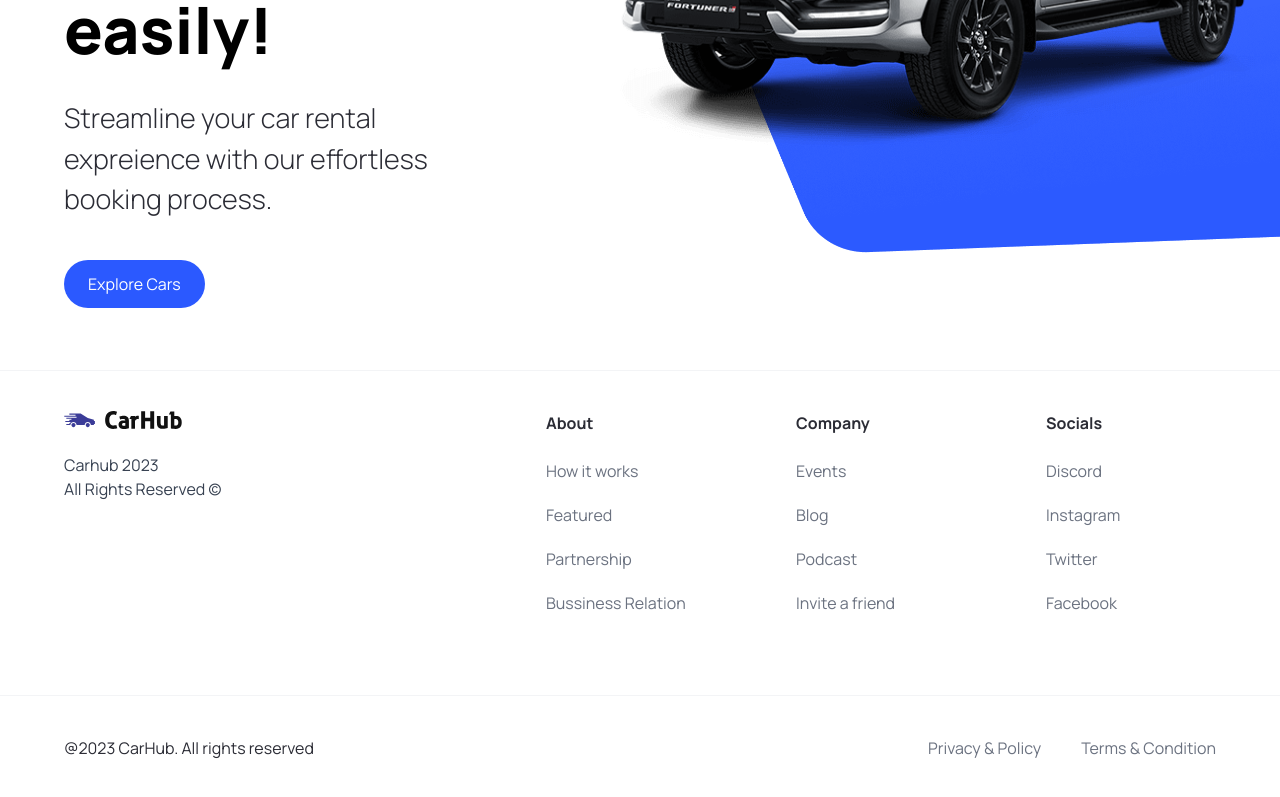
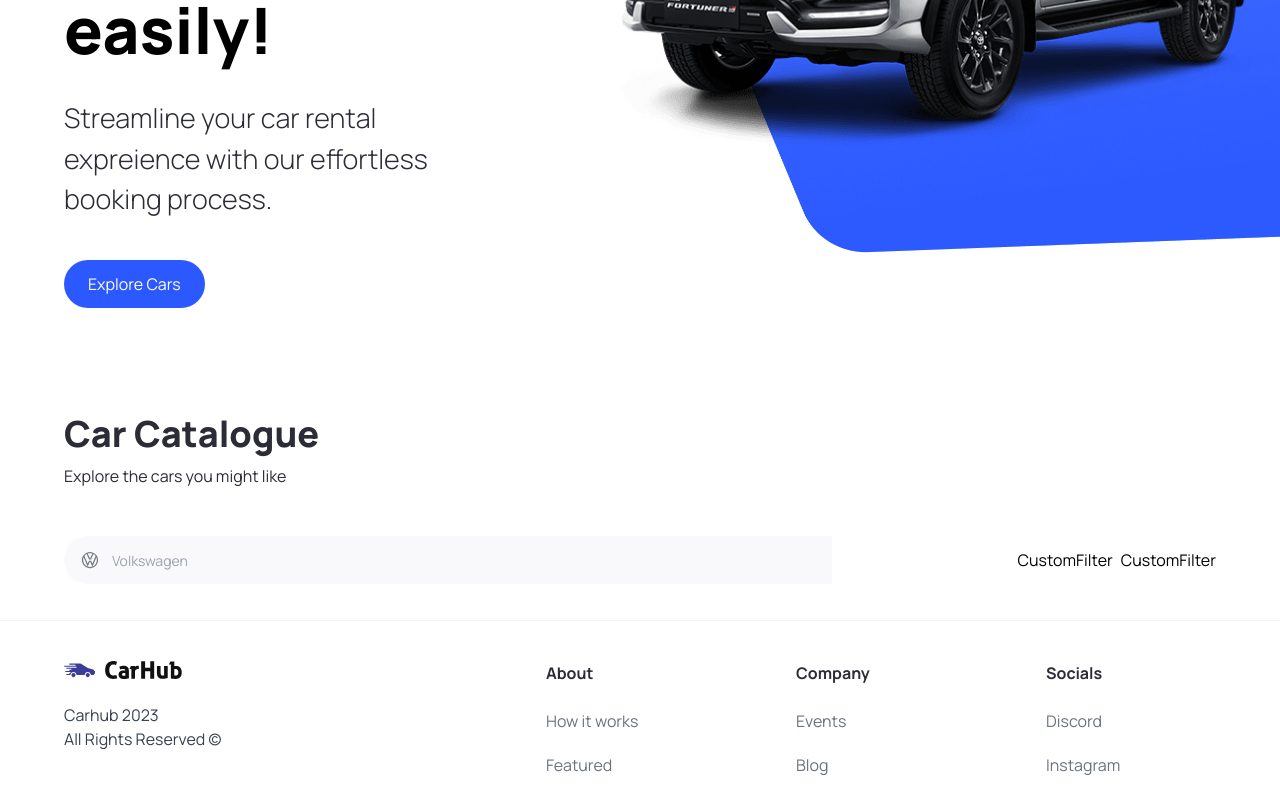
Before and after one commit to Mehranlip/car-showcase-Nextjs, a Next.js app: page / in a window 1280 px wide. Shown: the part 450-1247 px from the top of the page. Built offline with nearby package versions, Linux system fonts and the light colour scheme.

Commit message:
add headless ui

```diff
--- a/app/page.tsx
+++ b/app/page.tsx
@@ -1,9 +1,24 @@
-import { Hero } from "@/components";
+import { CustomFilter, Hero, SearchBar } from "@/components";
 
 export default function Home() {
   return (
     <main className="overflow-hidden">
       <Hero />
+      <div className="mt-12 padding-x padding-y max-width" id="discover">
+        <div className="home__text-container">
+          <h1 className="text-4xl font-extrabold"> Car Catalogue</h1>
+          <p>Explore the cars you might like</p>
+        </div>
+
+        <div className="home__filters">
+          <SearchBar />
+
+          <div className="home__filter-container">
+            <CustomFilter title="fuel" />
+            <CustomFilter title="year" />
+          </div>
+        </div>
+      </div>
     </main>
   );
 }
--- /dev/null
+++ b/components/CustomFilter.tsx
@@ -0,0 +1,7 @@
+import React from "react";
+
+function CustomFilter() {
+  return <div>CustomFilter</div>;
+}
+
+export default CustomFilter;
--- /dev/null
+++ b/components/SearchBar.tsx
@@ -0,0 +1,23 @@
+"use client";
+
+import React from "react";
+import { SearchManuFacture } from "./";
+
+import { useState } from "react";
+
+function SearchBar() {
+  const [manuFacturer, setManuFacturer] = useState("");
+  const handelSearch = () => {};
+  return (
+    <form className="searchbar" onSubmit={handelSearch}>
+      <div className="searchbar__item">
+        <SearchManuFacture
+          manuFacturer={manuFacturer}
+          setManuFacturer={setManuFacturer}
+        />
+      </div>
+    </form>
+  );
+}
+
+export default SearchBar;
--- /dev/null
+++ b/components/SearchManuFacture.tsx
@@ -0,0 +1,34 @@
+"use client";
+import Image from "next/image";
+import { Combobox, Transition } from "@headlessui/react";
+import { SearchManuFacturerProps } from "@/types";
+
+function SearchManuFacture({
+  manuFacturer,
+  setManuFacturer,
+}: SearchManuFacturerProps) {
+  return (
+    <div className="search-manufacturer">
+      <Combobox>
+        <div className="relative w-full">
+          <Combobox.Button className="absolute top-[14px]">
+            <Image
+              src="/car-logo.svg"
+              width={20}
+              height={20}
+              className="ml-4"
+              alt="Car logo"
+            />
+          </Combobox.Button>
+          <Combobox.Input
+            className="search-manufacturer__input"
+            placeholder="Volkswagen"
+            displayValue={(manuFacturer: string) => manuFacturer}
+          />
+        </div>
+      </Combobox>
+    </div>
+  );
+}
+
+export default SearchManuFacture;
--- a/components/index.ts
+++ b/components/index.ts
@@ -2,5 +2,16 @@
 import CustomButton from "./CustomButton";
 import Navbar from "./Navbar";
 import Footer from "./Footer";
+import SearchBar from "./SearchBar";
+import CustomFilter from "./CustomFilter";
+import SearchManuFacture from "./SearchManuFacture";
 
-export { Hero, CustomButton, Navbar, Footer };
+export {
+  Hero,
+  CustomButton,
+  Navbar,
+  Footer,
+  SearchBar,
+  CustomFilter,
+  SearchManuFacture,
+};
--- a/package.json
+++ b/package.json
@@ -9,6 +9,7 @@
     "lint": "next lint"
   },
   "dependencies": {
+    "@headlessui/react": "^1.7.15",
     "@types/node": "20.3.0",
     "@types/react": "18.2.11",
     "@types/react-dom": "18.2.4",
--- a/types/index.ts
+++ b/types/index.ts
@@ -6,3 +6,8 @@
   handleClick?: MouseEventHandler<HTMLButtonElement>;
   btnType?: "button" | "submit";
 }
+
+export interface SearchManuFacturerProps {
+  manuFacturer: string;
+  setManuFacturer: (manufacturers: string) => void;
+}
```
Also changed, not shown: 1 other file (tests, documents, lock files or other folders).
